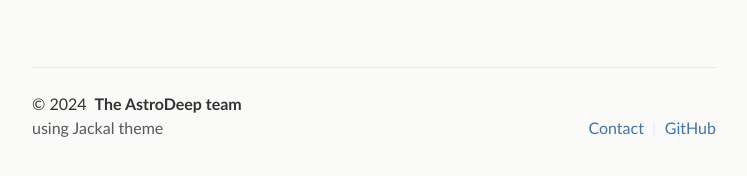
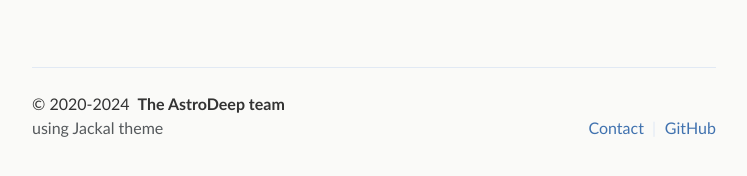
Before and after one commit to astrodeepnet/website, a Jekyll site: the page built from index.md, in a window 1280 px wide. Shown: the part 536-712 px from the top of the page, without its empty margins (266-1013 px from the left). Built offline with Jekyll 4.4.1, drawn with Linux system fonts in a browser that asks for light colours.

Commit message:
Update footer

```diff
--- a/_includes/footer.html
+++ b/_includes/footer.html
@@ -1,6 +1,6 @@
 <footer class="site-footer">
 
-  <div class="site-copy">&copy; {{ site.time | date: '%Y' }}<span class="site-author">{{ site.author }}</span></div>
+  <div class="site-copy">&copy; 2020-{{ site.time | date: '%Y' }}<span class="site-author">{{ site.author }}</span></div>
 
   <div class="site-links">
     <div class="site-contact">
```
